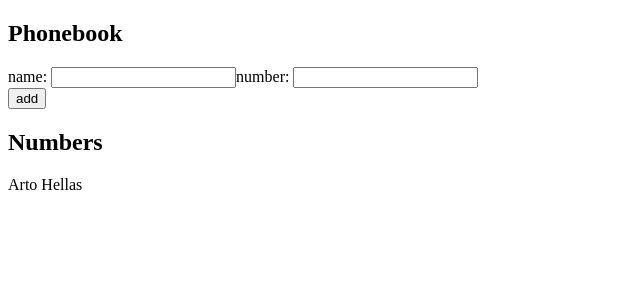
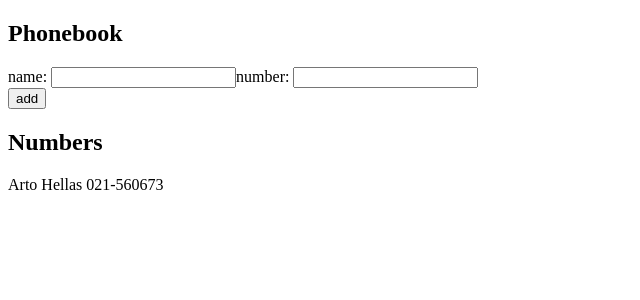
Before and after one commit to GaurabPrasai/fullstackopen, a React (Vite) app in the folder part2/The Phonebook/: page / in a window 1280 px wide. Shown: the top 300 px of the page, without its empty margins (0-640 px from the left). Built offline with nearby package versions, Linux system fonts and the light colour scheme.

Commit message:
bugfix: added name attribute to the input field to fix the bug

```diff
--- a/part2/The Phonebook/src/App.jsx
+++ b/part2/The Phonebook/src/App.jsx
@@ -7,9 +7,8 @@ const App = () => {
 
   const handlePersonChange = (e) => {
     setNewPerson({
-      [e.target.name] : e.target.value,
-      [e.target.number] : e.target.value
-
+      ...newPerson,
+      [e.target.name]: e.target.value
     });
   };
 
@@ -35,8 +34,8 @@ const App = () => {
       <h2>Phonebook</h2>
       <form onSubmit={addPersons}>
         <div>
-          name: <input value={newPerson.name} onChange={handlePersonChange} />
-          number: <input value={newPerson.number} onChange={handlePersonChange} />
+          name: <input name="name" value={newPerson.name} onChange={handlePersonChange} />
+          number: <input name="number" value={newPerson.number} onChange={handlePersonChange} />
         </div>
         <div>
           <button type="submit">add</button>
@@ -45,7 +44,9 @@ const App = () => {
       <h2>Numbers</h2>
 
       {persons.map((person) => (
-        <Name key={person.name} name={person.name} number={person.number} />
+        <div key={person.name}>
+          {person.name} {person.number}
+        </div>
       ))}
     </div>
   );
```
